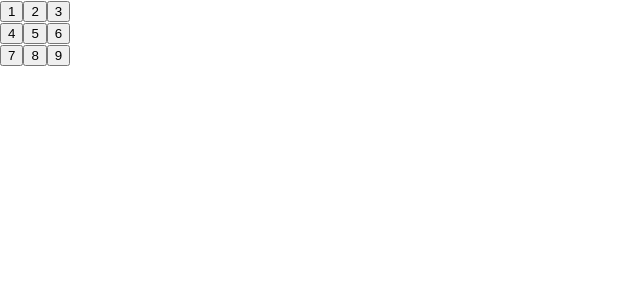
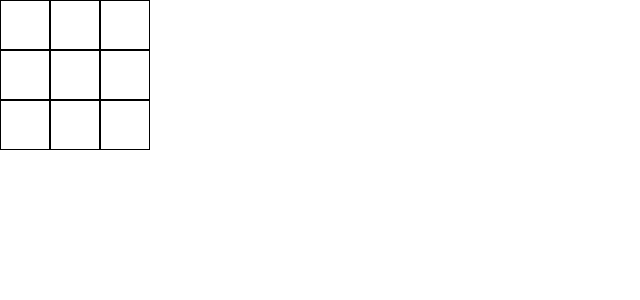
Before and after one commit to ttap112/-reactStudy, a React (Create React App) app: page / in a window 1280 px wide. Shown: the top 300 px of the page, without its empty margins (0-640 px from the left). Built offline with nearby package versions, Linux system fonts and the light colour scheme.

Commit message:
tic_tac_tokV2

```diff
--- a/src/App.css
+++ b/src/App.css
@@ -1,3 +1,19 @@
-* {
-    margin: 10px;
-}
+.board-row {
+    display: flex;
+  }
+
+  .square {
+    width: 50px;
+    height: 50px;
+    border: 1px solid black;
+    font-size: 24px;
+    display: flex;
+    align-items: center;
+    justify-content: center;
+    cursor: pointer;
+    background-color: white;
+  }
+
+  .square:focus {
+    outline: none;
+  }
--- a/src/App.js
+++ b/src/App.js
@@ -1,26 +1,42 @@
-import React from 'react'
+import { useState } from "react";
+import './App.css';
 
-function Square( { value }) {
-  return <button className='square'>{value}</button>;
+function Square({value,onSquareClick}) {
+  return (
+    <button
+      className='square'
+      onClick={onSquareClick}
+      >
+        {value}
+    </button>
+  );
 }
 
 export default function Board() {
+  const [squares,setSquares] = useState(Array(9).fill(null));
+
+  function handleClick(i) {
+    const nextSquares = squares.slice();
+    nextSquares[i] = "X";
+    setSquares(nextSquares);
+  }
+
   return (
     <>
-      <div className='board-low'>
-        <Square value="1"/>
-        <Square value="2"/>
-        <Square value="3"/>
+      <div className="board-row">
+        <Square value={squares[0]} onSquareClick={() => handleClick(0)} />
+        <Square value={squares[1]} onSquareClick={() => handleClick(1)} />
+        <Square value={squares[2]} onSquareClick={() => handleClick(2)} />
       </div>
-      <div className='board-low'>
-        <Square value="4"/>
-        <Square value="5"/>
-        <Square value="6"/>
+      <div className="board-row">
+        <Square value={squares[3]} onSquareClick={() => handleClick(3)} />
+        <Square value={squares[4]} onSquareClick={() => handleClick(4)} />
+        <Square value={squares[5]} onSquareClick={() => handleClick(5)} />
       </div>
-      <div className='board-low'>
-        <Square value="7"/>
-        <Square value="8"/>
-        <Square value="9"/>
+      <div className="board-row">
+        <Square value={squares[6]} onSquareClick={() => handleClick(6)} />
+        <Square value={squares[7]} onSquareClick={() => handleClick(7)} />
+        <Square value={squares[8]} onSquareClick={() => handleClick(8)} />
       </div>
     </>
   )
```
